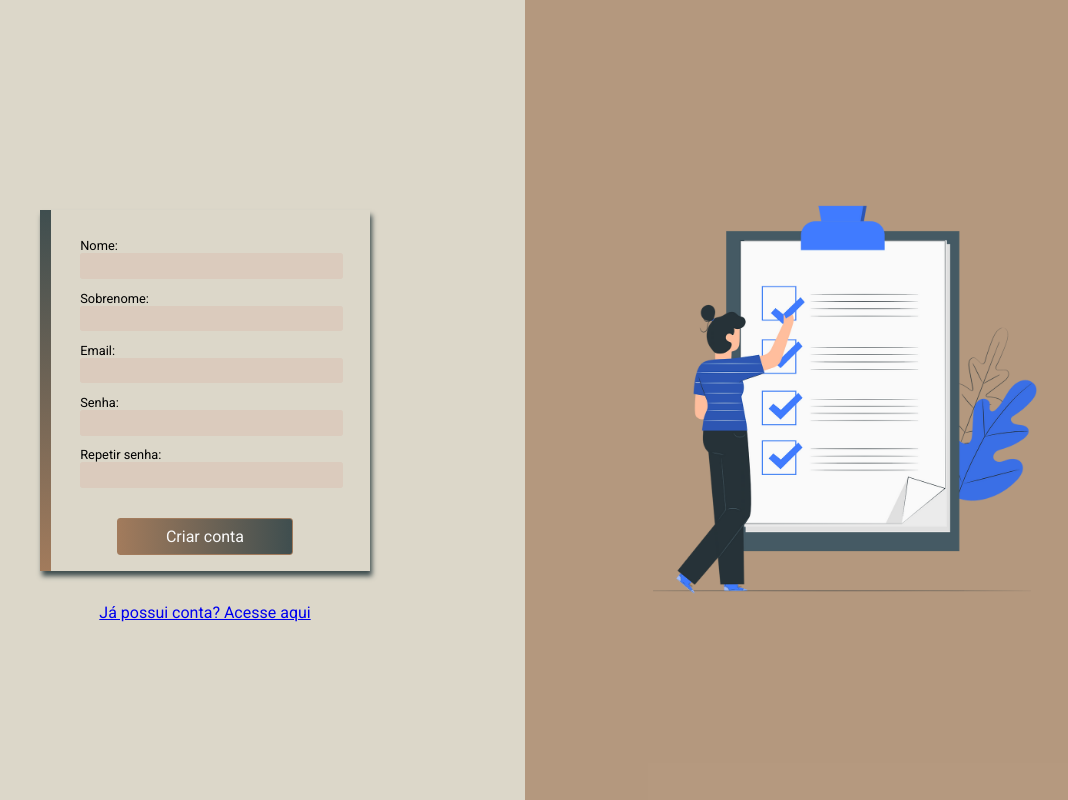
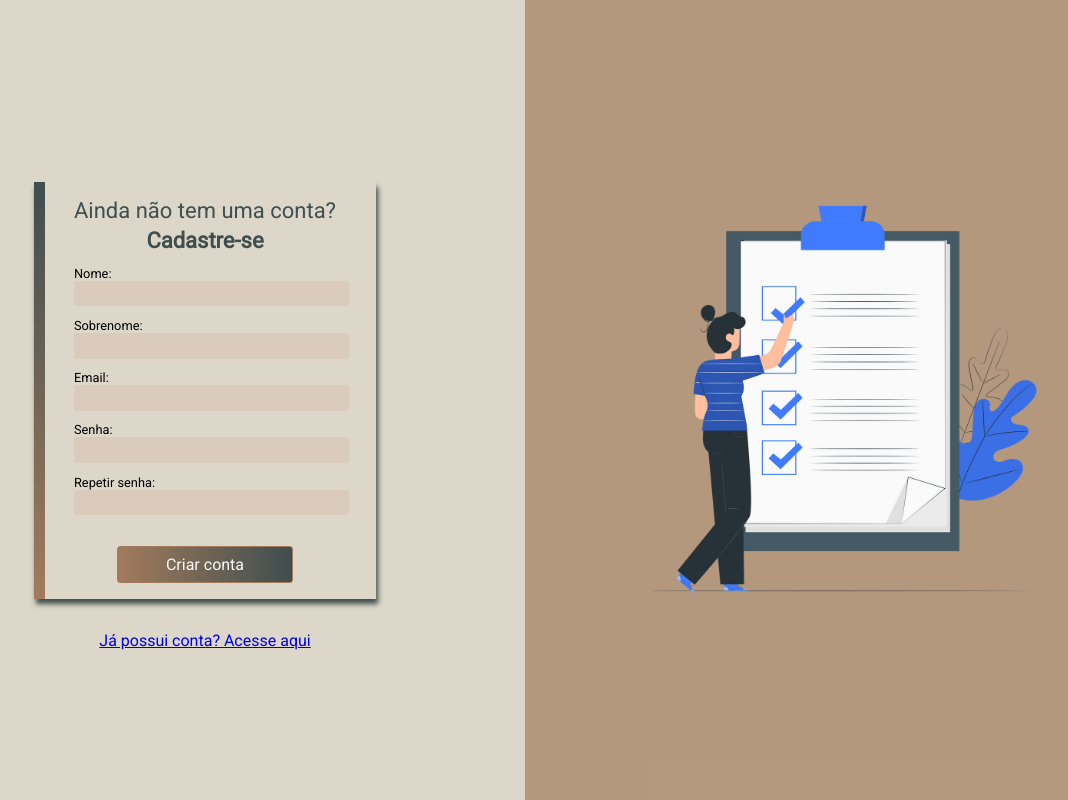
Before and after one commit to CaduOMenezes/To-Do, a plain HTML site: page signup.html in a window 1280 px wide. Shown: the whole page, without its empty margins (115-1183 px from the left). Drawn offline with Linux system fonts and the light colour scheme; a web font is replaced by a local one.

Commit message:
Criando o Header do signup

```diff
--- a/scripts/tarefas.js
+++ b/scripts/tarefas.js
@@ -192,13 +192,15 @@ function criarTarefa() {
         <div class="iconsTask">
           <img src="./assets/lixeira.png" alt="lixeira" class="lixeira" onclick="removerTarefa(${task.id})"/>
           <img src="./assets/writing.png" alt="editar" class="edit" onclick="editarTarefa(${task.id})"/>
-          </div>
+        </div>
         </div>
         </li>`
 
       })
 
-    )
+
+      )
+      listarTarefas();
 }
 
 function atualizarTarefa(id, completed) {
--- a/signup.html
+++ b/signup.html
@@ -15,7 +15,8 @@
   <div class="left">
     <form>
       <div class="form-header">
-
+        <p>Ainda não tem uma conta?</p>
+        <h1>Cadastre-se</h1>
       </div>
 
       <label>
--- a/styles/signup.css
+++ b/styles/signup.css
@@ -5,6 +5,7 @@
   body {
     background-color: var(--cor4-paleta2);
     min-height: 100vh;
+    display: flex;
   }
 
   button {
@@ -13,15 +14,17 @@
     cursor: pointer;
   }
 
-
-body{
+  .form-header {
     display: flex;
+    justify-content: center;
+    align-items: center;
+    flex-direction: column;
+    gap: 5px;
   }
 
-  h1 {
-    color: rgb(116, 116, 116);
-    font-weight: 300;
-    margin: .5em 0;
+  .form-header p , .form-header h1 {
+    color: var(--cor2-paleta2);
+    font-size: 22px;
   }
 
   form {
```
